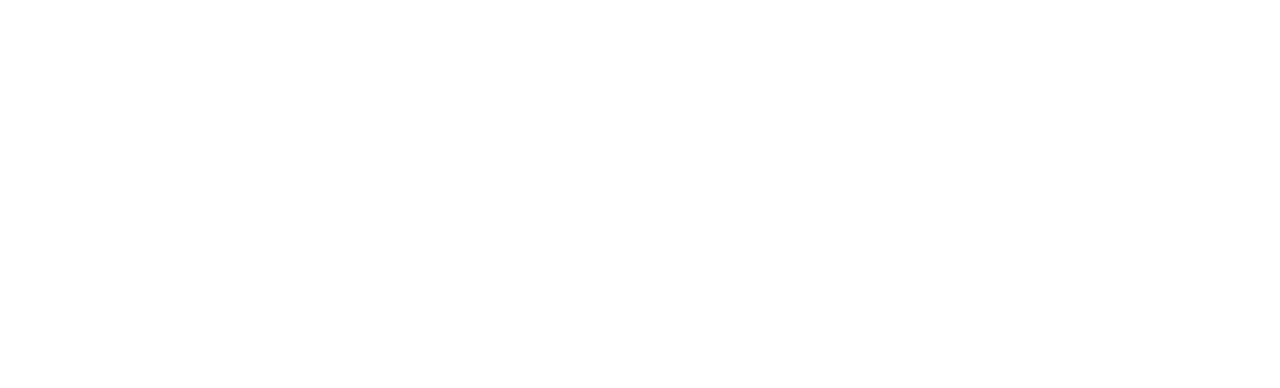
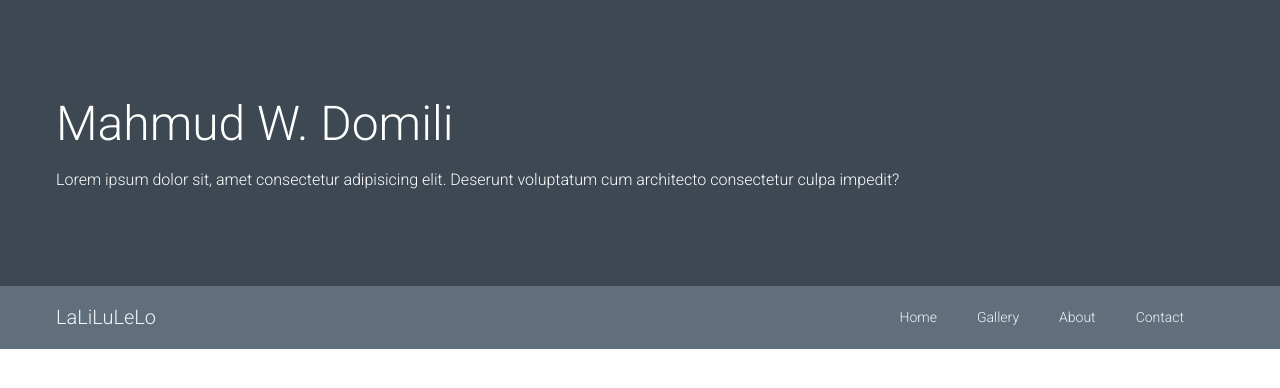
Before and after one commit to LAHILOTE/Belajar-Tailwind-CSS-Dari-Awal-0.1, a website: page index.html in a window 1280 px wide. Drawn offline with Linux system fonts and the light colour scheme.

Commit message:
Menu Pertama Kita Basic

```diff
--- a/index.html
+++ b/index.html
@@ -7,9 +7,35 @@
     <meta name="viewport" content="width=device-width, initial-scale=1.0">
     <title>Navigation</title>
     <link rel="stylesheet" href="dist/app.css">
+    <link rel="preconnect" href="https://fonts.googleapis.com">
+    <link rel="preconnect" href="https://fonts.gstatic.com" crossorigin>
+    <link href="https://fonts.googleapis.com/css2?family=Roboto:wght@100;300;700&display=swap" rel="stylesheet">
 </head>
 
-<body>
+<body class="font-sans">
+
+    <div class="bg-grey-darkest py-24 text-white">
+        <div class="container">
+            <div class="font-light mb-5 text-5xl">Mahmud W. Domili</div>
+            <div>Lorem ipsum dolor sit, amet consectetur adipisicing elit. Deserunt voluptatum cum architecto
+                consectetur culpa impedit?</div>
+        </div>
+    </div>
+    <div class="list-reset p-5 bg-grey-darker">
+        <div class="container">
+            <div class="block md:flex items-center justify-between text-sm">
+                <div>
+                    <a href="" class="text-grey-lighter hover:text-white no-underline text-xl">LaLiLuLeLo</a>
+                </div>
+                <div class="block md:flex">
+                    <li><a href="" class="block mt-5 md:mt-0 text-grey-lighter hover:text-white mr-10 no-underline">Home</a></li>
+                    <li><a href="" class="block mt-5 md:mt-0 text-grey-lighter hover:text-white mr-10 no-underline">Gallery</a></li>
+                    <li><a href="" class="block mt-5 md:mt-0 text-grey-lighter hover:text-white mr-10 no-underline">About</a></li>
+                    <li><a href="" class="block mt-5 md:mt-0 text-grey-lighter hover:text-white mr-10 no-underline">Contact</a></li>
+                </div>
+            </div>
+        </div>
+    </div>
 
 
     <script src="dist/app.js"></script>
```
Also changed, not shown: dist/app.css, tailwind.js.
